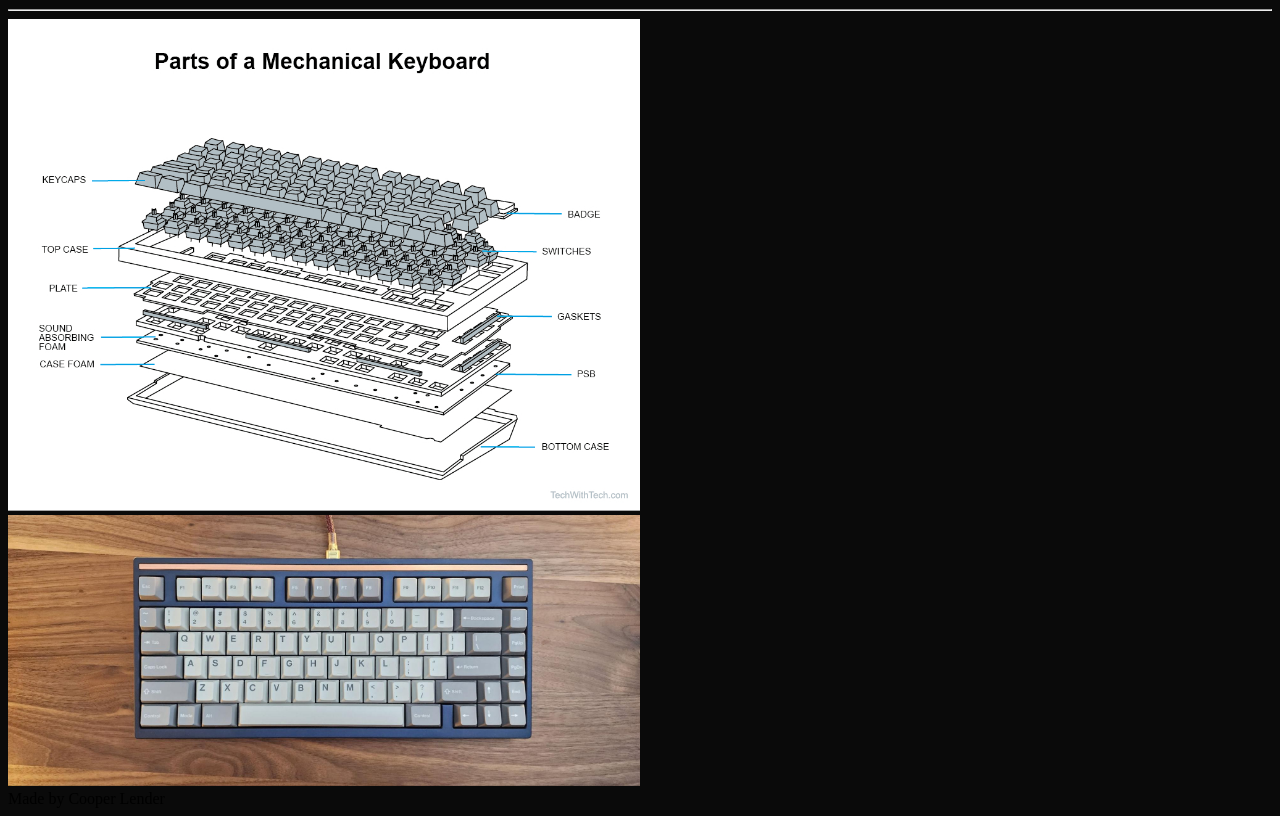
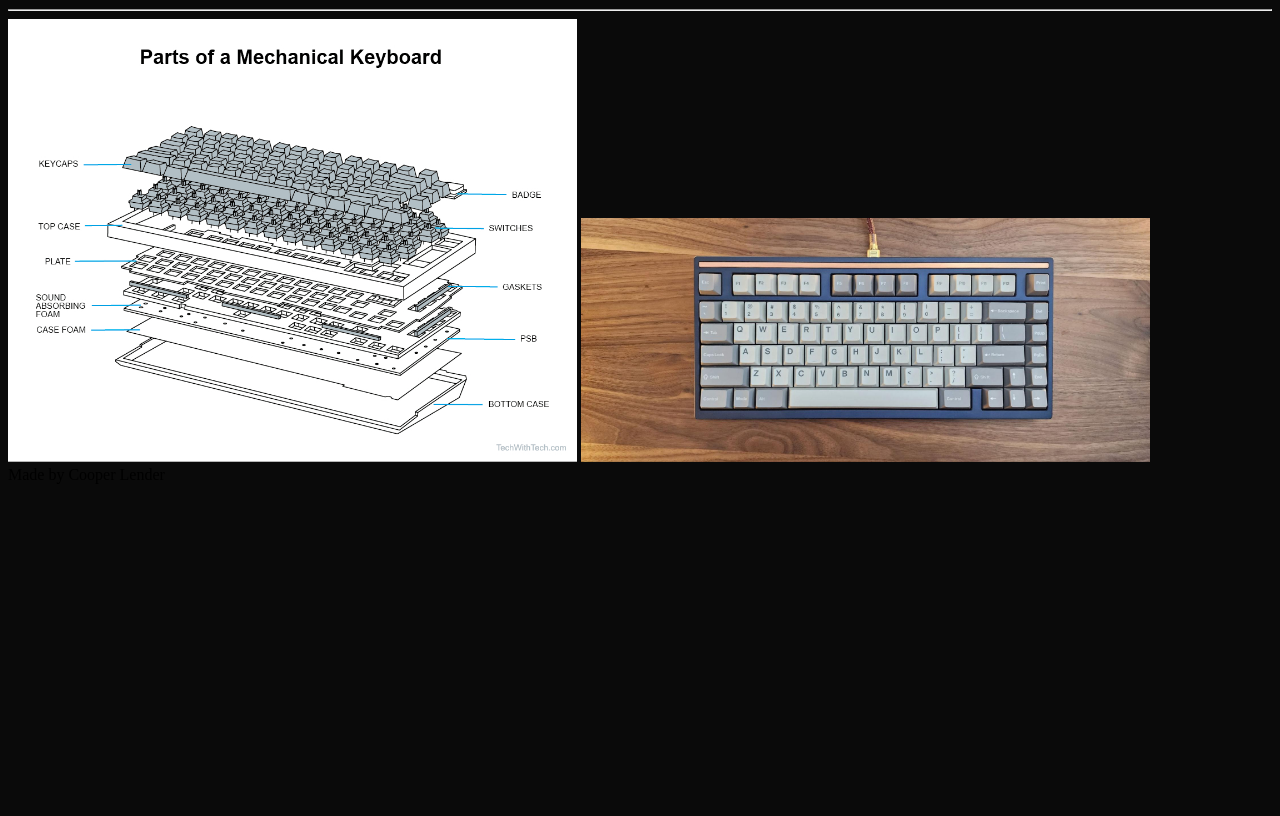
Before and after one commit to CooperLender/HTML-Web-Page-Keyboards, a plain HTML site: page index.html in a window 1280 px wide. Shown: the part 550-1366 px from the top of the page. After the commit the page ends 1042 px from the top, so only its background shows below. Drawn offline with Linux system fonts and the light colour scheme.

Commit message:
Update index.html

```diff
--- a/index.html
+++ b/index.html
@@ -16,9 +16,9 @@
     <iframe width="560" height="315" src="https://www.youtube.com/embed/BKAzNk5R9mI?si=gSNVn9r79sRSGXa7" title="YouTube video player" frameborder="0" allow="accelerometer; autoplay; clipboard-write; encrypted-media; gyroscope; picture-in-picture; web-share" allowfullscreen></iframe>
     </button>
     <hr>
-      <img src="parts-of-a-mechanical-keyboard.jpg" alt="blown up image shwoing the individual parts of the keyboard" width= 50%>
+      <img src="parts-of-a-mechanical-keyboard.jpg" alt="blown up image shwoing the individual parts of the keyboard" width= 45%>
          <!-- I chose a jpg here as I do not need a very high quality image, and it is easy to download -->
-      <img src="E4K8wLK37BbT8uhLNbcYwR.jpg" alt="Mode Sonnet 75% mechanical keyboard with blue case, white and grey keycaps, and a brass accent" width= 50%>
+      <img src="E4K8wLK37BbT8uhLNbcYwR.jpg" alt="Mode Sonnet 75% mechanical keyboard with blue case, white and grey keycaps, and a brass accent" width= 45%>
           <!-- I chose a jpg here as I do not need a very high quality image, and it is easy to download -->
     <footer>
       <h>Made by Cooper Lender</h>
```
